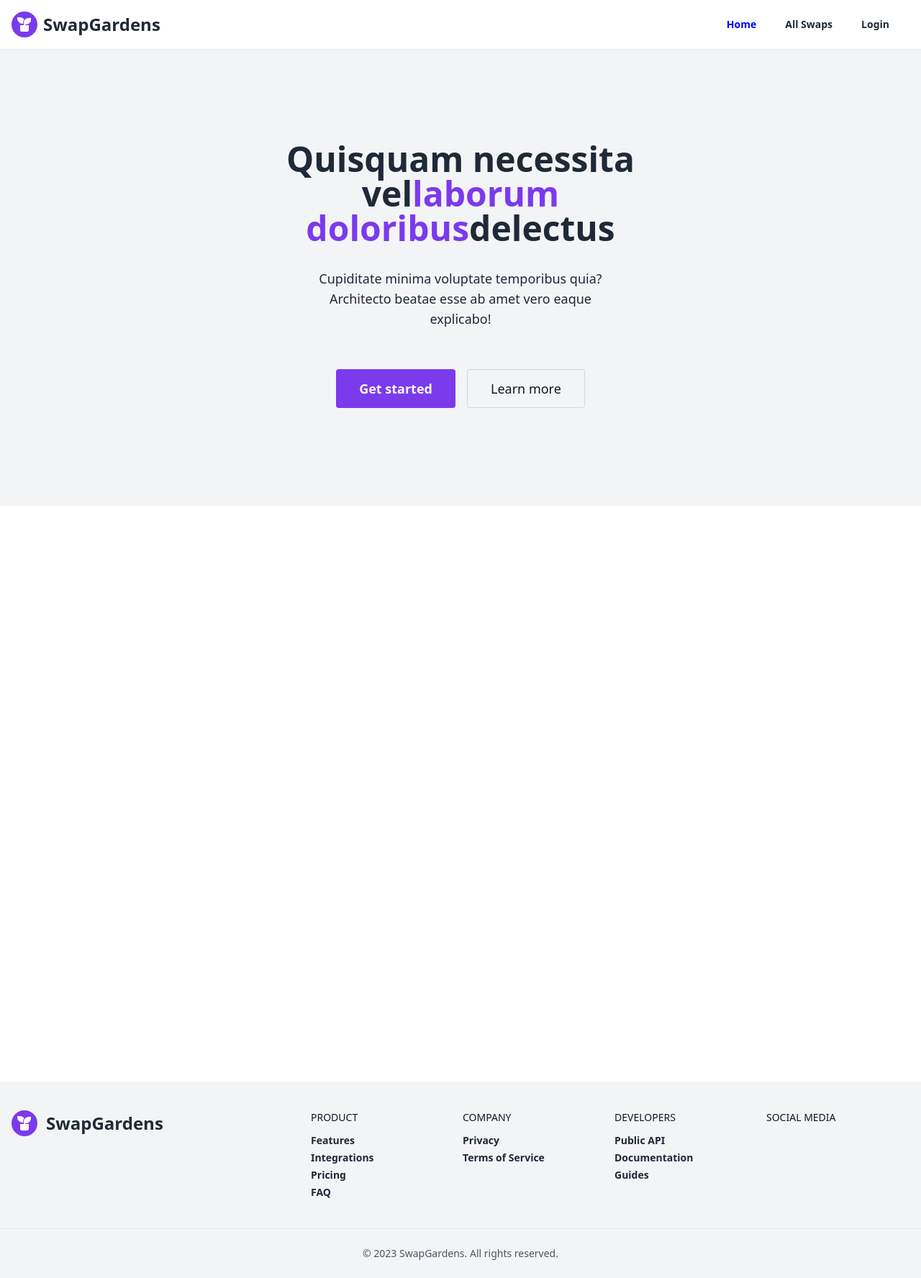
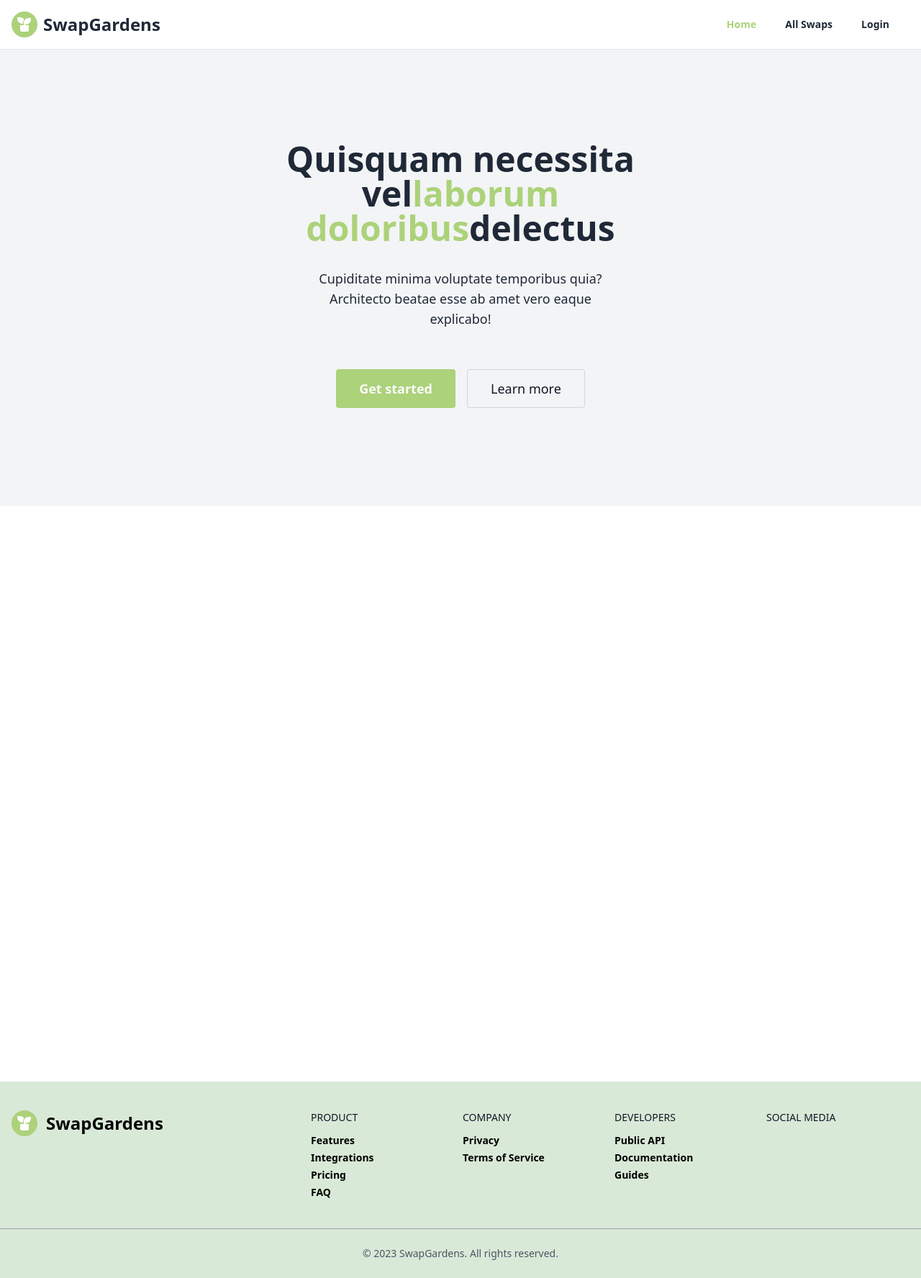
Before and after one commit to mdsejan/swap-gardens-client, a React (Vite) app: page / in a window 1280 px wide. Shown: the whole page at 72% size. Built offline with nearby package versions, Linux system fonts and the light colour scheme; no server answers; some icons are missing.

Commit message:
Theme Color Setup

```diff
--- a/src/components/layout/Footer.jsx
+++ b/src/components/layout/Footer.jsx
@@ -4,7 +4,7 @@ import { FaFacebook, FaInstagram, FaSquareXTwitter } from "react-icons/fa6";
 
 const Footer = () => {
   return (
-    <footer className="divide-y bg-gray-100 text-gray-800">
+    <footer className="divide-y bg-[#D9E9D7] text-black">
       <div className="max-w-screen-2xl px-4 flex flex-col justify-between py-10 mx-auto space-y-8 lg:flex-row lg:space-y-0">
         <div className="lg:w-1/3 my-8 lg:my-0">
           <Link
@@ -12,7 +12,7 @@ const Footer = () => {
             rel="noopener noreferrer"
             className="flex justify-start md:justify-center space-x-3 lg:justify-start"
           >
-            <div className="flex items-center justify-center w-9 h-9 rounded-full bg-violet-600">
+            <div className="flex items-center justify-center w-9 h-9 rounded-full bg-[#ACD27A]">
               <RiPlantFill className="text-white text-2xl"></RiPlantFill>
             </div>
             <span className="self-center text-2xl font-semibold">
@@ -111,7 +111,7 @@ const Footer = () => {
           </div>
         </div>
       </div>
-      <div className="py-6 text-sm text-center text-gray-600">
+      <div className="py-6 text-sm text-center border-t border-gray-400 text-gray-600">
         © 2023 SwapGardens. All rights reserved.
       </div>
     </footer>
--- a/src/components/layout/Navbar.jsx
+++ b/src/components/layout/Navbar.jsx
@@ -33,7 +33,7 @@ const Navbar = () => {
           <li>
             <button
               onClick={handleLogOut}
-              className="hover:bg-transparent text-red-600 hover:text-red-800 font-bold"
+              className="hover:bg-transparent text-[#7CAD3A] hover:text-[#557627] font-bold"
             >
               Logout
             </button>
@@ -73,7 +73,7 @@ const Navbar = () => {
             rel="noopener noreferrer"
             className="flex justify-center lg:justify-start"
           >
-            <div className="flex items-center justify-center w-9 h-9 rounded-full bg-violet-600">
+            <div className="flex items-center justify-center w-9 h-9 rounded-full bg-[#ACD27A]">
               <RiPlantFill className="text-white text-2xl"></RiPlantFill>
             </div>
             <span className="self-center text-2xl font-semibold ml-2">
--- a/src/index.css
+++ b/src/index.css
@@ -12,6 +12,6 @@ a {
 
 a.active {
   background-color: rgba(0, 0, 0, 0) !important;
-  color: blue !important;
+  color: #acd27a !important;
   font-weight: 700;
 }
--- a/src/pages/AddSwap/AddSwap.jsx
+++ b/src/pages/AddSwap/AddSwap.jsx
@@ -51,8 +51,10 @@ const AddSwap = () => {
       <div className="flex flex-col justify-center items-center lg:min-h-screen mx-3 md:mx-8">
         <form onSubmit={handleSubmit}>
           <div className="flex flex-wrap -mx-4 max-w-screen-lg border md:p-12">
-            <div className="w-full mt-12 md:mt-0 mb-16  text-center">
-              <h1 className="text-4xl font-semibold mt-3">Add New Swap</h1>
+            <div className="w-full mt-12 md:mt-0 mb-16 text-center">
+              <h1 className="text-4xl text-[#7CAD3A] font-semibold mt-3">
+                Add New Swap
+              </h1>
             </div>
             <div className="w-full md:w-1/2 px-4">
               <label className="block  text-left text-gray-600 font-medium text-md mb-2 mt-8">
@@ -145,7 +147,7 @@ const AddSwap = () => {
             </div>
             <div className="flex justify-center w-full px-4 mt-12 mb-12 md:mb-0">
               <button
-                className="bg-[#7B44E8] hover:bg-[#7B44E8] text-white font-light w-2/3 py-2 px-4 rounded focus:outline-none focus:shadow-outline"
+                className="bg-[#ACD27A] hover:bg-[#7CAD3A] text-white font-bold w-2/3 py-2 px-4 rounded focus:outline-none focus:shadow-outline"
                 type="submit"
               >
                 Add Swap
--- a/src/pages/Home/Hero.jsx
+++ b/src/pages/Home/Hero.jsx
@@ -4,14 +4,14 @@ const Hero = () => {
       <div className="container mx-auto flex flex-col items-center px-4 py-16 text-center md:py-32 md:px-10 lg:px-32 xl:max-w-3xl">
         <h1 className="text-4xl font-bold sm:text-5xl">
           Quisquam necessita vel
-          <span className="text-violet-600">laborum doloribus</span>delectus
+          <span className="text-[#ACD27A]">laborum doloribus</span>delectus
         </h1>
         <p className="px-8 mt-8 mb-12 text-lg">
           Cupiditate minima voluptate temporibus quia? Architecto beatae esse ab
           amet vero eaque explicabo!
         </p>
         <div className="flex flex-wrap justify-center">
-          <button className="px-8 py-3 m-2 text-lg font-semibold rounded bg-violet-600 text-gray-50">
+          <button className="px-8 py-3 m-2 text-lg font-semibold rounded bg-[#ACD27A] text-gray-50">
             Get started
           </button>
           <button className="px-8 py-3 m-2 text-lg border rounded text-gray-900 border-gray-300">
--- a/src/pages/Login.jsx
+++ b/src/pages/Login.jsx
@@ -77,15 +77,20 @@ const Login = () => {
     <div className="lg:min-h-screen px-5 py-12 lg:py-0 flex items-center justify-center ">
       <div className="flex bg-white dark-bg-yellow  rounded-lg shadow-sm border w-full max-w-4xl">
         {/* Left Column for Image */}
-        <div className="w-1/2 bg-[#7B44E8] p-12 hidden md:block">
+        <div
+          className="w-1/2 bg-[#ACD27A] p-12 hidden md:block bg-no-repeat bg-bottom bg-cover "
+          style={{
+            backgroundImage: "url('https://i.ibb.co/3vzKPQz/1-1-370x500.webp')",
+          }}
+        >
           <h1 className="text-3xl font-semibold text-center mb-1 text-white ">
             Welcome Back
           </h1>
-          <img
+          {/* <img
             src="https://i.ibb.co/HKVWrZP/login.png"
             alt="Login Image"
             className="w-full h-full object-cover"
-          />
+          /> */}
         </div>
 
         {/* Right Column for Login Form */}
@@ -95,7 +100,7 @@ const Login = () => {
             <div className="text-center">
               <button
                 onClick={handleGoogleLogin}
-                className="btn btn-outline w-full mt-4 capitalize font-bold text-[#7B44E8] hover:bg-[#7B44E8]"
+                className="btn btn-outline w-full mt-4 capitalize font-bold text-[#ACD27A] hover:bg-[#ACD27A]"
               >
                 <img
                   className="w-4"
@@ -154,7 +159,7 @@ const Login = () => {
               <div className="mb-4">
                 <button
                   type="submit"
-                  className="flex items-center justify-center w-full text-white py-2 px-4 rounded-lg bg-[#7B44E8] hover:bg-[#7B44E8] focus:outline-none"
+                  className="flex items-center justify-center w-full text-white py-2 px-4 rounded-lg bg-[#ACD27A] hover:bg-[#ACD27A] focus:outline-none"
                 >
                   Login
                   {loading ? (
@@ -168,7 +173,7 @@ const Login = () => {
             <div>
               <p className="mt-8 text-md">
                 New to this website? Please &nbsp;
-                <Link to="/register" className="text-[#7B44E8] font-bold">
+                <Link to="/register" className="text-[#ACD27A] font-bold">
                   Register
                 </Link>
               </p>
--- a/src/pages/Register.jsx
+++ b/src/pages/Register.jsx
@@ -94,7 +94,7 @@ const Register = () => {
     <div className="lg:min-h-screen px-5 py-12 lg:py-0 flex items-center justify-center ">
       <div className="flex bg-white dark-bg-yellow  rounded-lg shadow-sm border w-full max-w-5xl">
         {/* Left Column for Image */}
-        <div className="w-1/2 bg-[#7B44E8] p-12 hidden md:block">
+        <div className="w-1/2 bg-[#ACD27A] p-12 hidden md:block">
           <h1 className="text-3xl font-semibold text-center mb-1 text-white ">
             Register Now
           </h1>
@@ -115,7 +115,7 @@ const Register = () => {
             <div className="text-center">
               <button
                 onClick={handleGoogleLogin}
-                className="btn btn-outline w-full mt-4 capitalize font-bold text-[#7B44E8] hover:bg-[#7B44E8] "
+                className="btn btn-outline w-full mt-4 capitalize font-bold text-[#ACD27A] hover:bg-[#ACD27A] "
               >
                 <img
                   className="w-4"
@@ -206,7 +206,7 @@ const Register = () => {
               <div className="mb-4">
                 <button
                   type="submit"
-                  className=" flex items-center justify-center w-full text-white py-2 px-4 rounded-lg bg-[#7B44E8] hover:bg-[#7B44E8] focus:outline-none"
+                  className=" flex items-center justify-center w-full text-white py-2 px-4 rounded-lg bg-[#ACD27A] hover:bg-[#ACD27A] focus:outline-none"
                 >
                   Register
                   {loading ? (
@@ -225,7 +225,7 @@ const Register = () => {
             <div>
               <p className="mt-8 text-md">
                 Alredy have an Account?
-                <Link to="/login" className="text-[#7B44E8] font-bold ml-2">
+                <Link to="/login" className="text-[#ACD27A] font-bold ml-2">
                   Login
                 </Link>
               </p>
```
